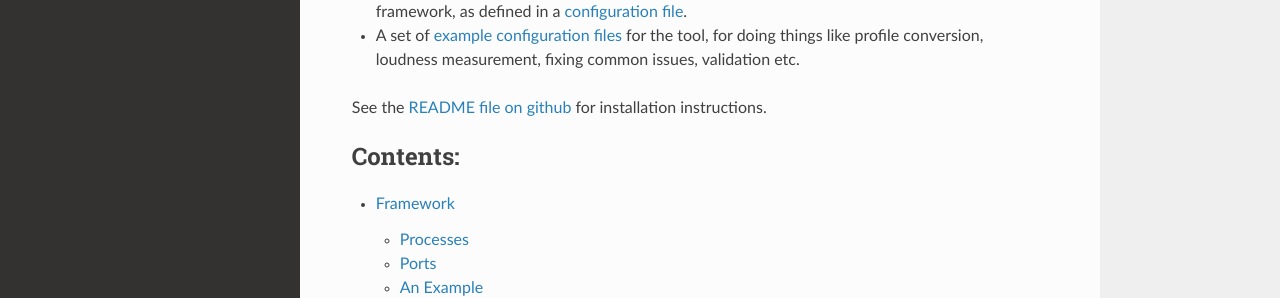
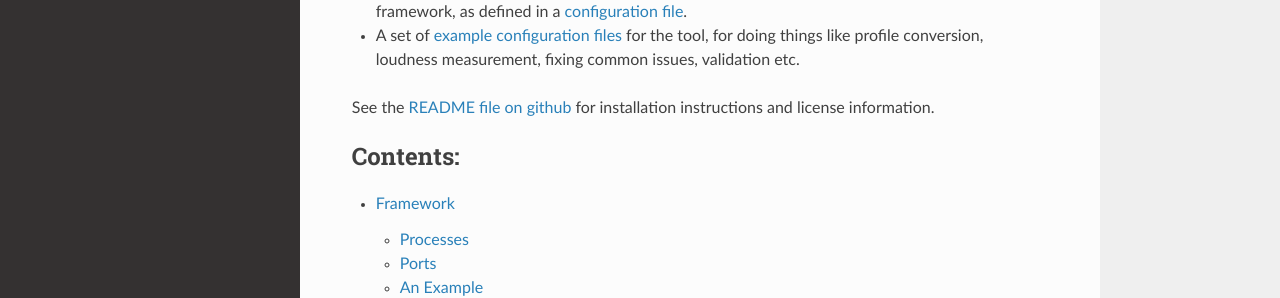
Before and after one commit to ebu/ebu-adm-toolbox, a Sphinx documentation site: the page built from docs/index.rst, in a window 1280 px wide and 1227 px high. Shown: the part 353-651 px from the top of the window. Built offline with Sphinx 7.4.7 and the Read the Docs theme 2.0.0, drawn with Linux system fonts in a browser that asks for light colours; pages that are not in the unit, such as notebooks, are missing from menus.

Commit message:
docs: mention license

```diff
--- a/docs/index.rst
+++ b/docs/index.rst
@@ -10,7 +10,7 @@ It contains:
 - A :ref:`command-line tool<eat-process>` ``eat-process``, which processes ADM files using the processes from the framework, as defined in a :ref:`configuration file <config_file>`.
 - A set of :ref:`example configuration files <example_configs>` for the tool, for doing things like profile conversion, loudness measurement, fixing common issues, validation etc.
 
-See the `README file on github <https://github.com/ebu/eat#compiling>`_ for installation instructions.
+See the `README file on github <https://github.com/ebu/eat#readme>`_ for installation instructions and license information.
 
 .. toctree::
    :maxdepth: 2
```
